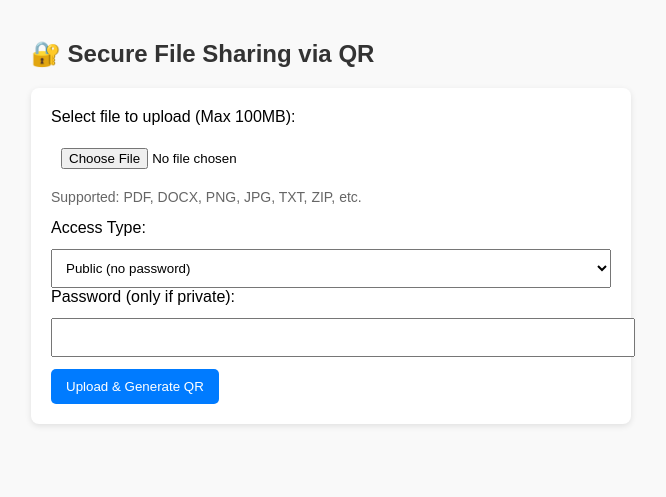
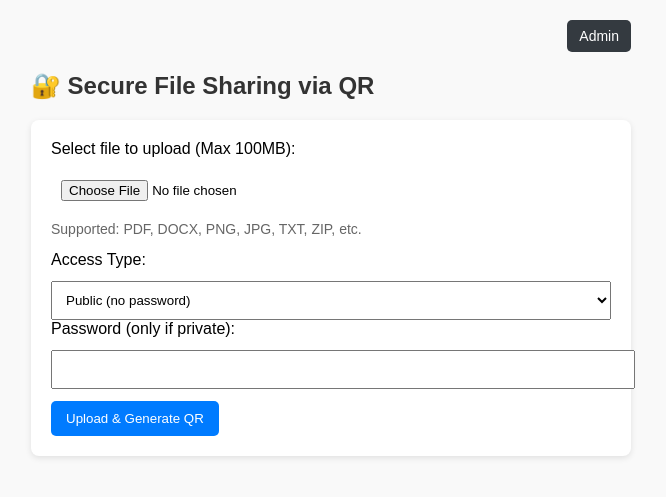
Before and after one commit to botx10/qr-share-app, a Flask app: page / in a window 1280 px wide. Shown: the top 497 px of the page, without its empty margins (309-975 px from the left). Run offline with Flask 3, Linux system fonts and the light colour scheme.

Commit message:
Add files via upload
feat: added admin button to homepage for quick dashboard access

```diff
--- a/templates/index.html
+++ b/templates/index.html
@@ -10,7 +10,26 @@
             max-width: 600px;
             margin: auto;
             background-color: #f9f9f9;
+            position: relative;
         }
+        .top-bar {
+            display: flex;
+            justify-content: flex-end;
+            margin-bottom: 10px;
+        }
+        .admin-btn {
+            background-color: #343a40;
+            color: white;
+            border: none;
+            padding: 8px 12px;
+            border-radius: 5px;
+            text-decoration: none;
+            font-size: 14px;
+        }
+        .admin-btn:hover {
+            background-color: #23272b;
+        }
+
         h2 {
             color: #333;
         }
@@ -65,6 +84,11 @@
     </style>
 </head>
 <body>
+
+    <div class="top-bar">
+        <a href="/admin-login" class="admin-btn">Admin</a>
+    </div>
+
     <h2>🔐 Secure File Sharing via QR</h2>
     <form method="POST" enctype="multipart/form-data">
         <label>Select file to upload (Max 100MB):</label>
```
